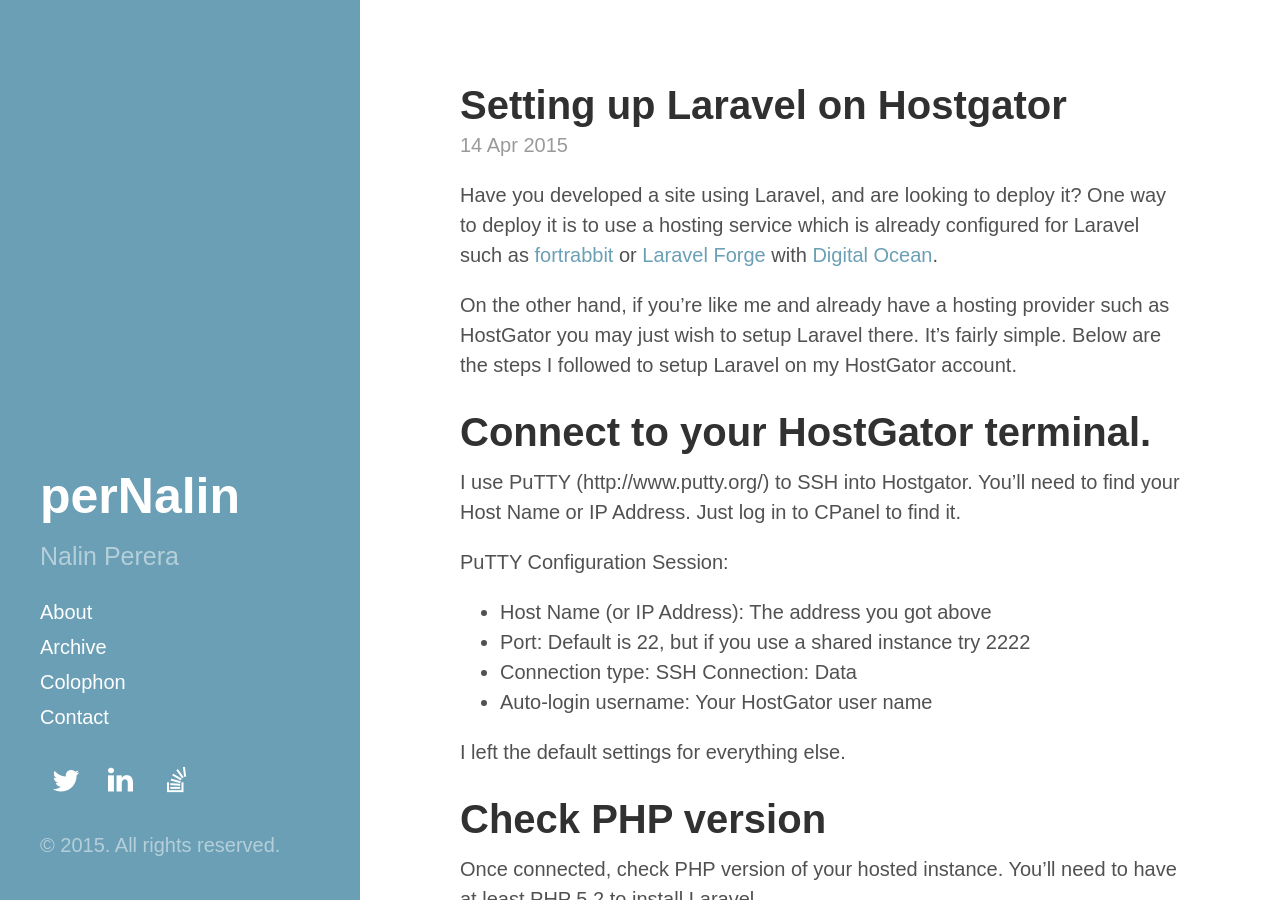
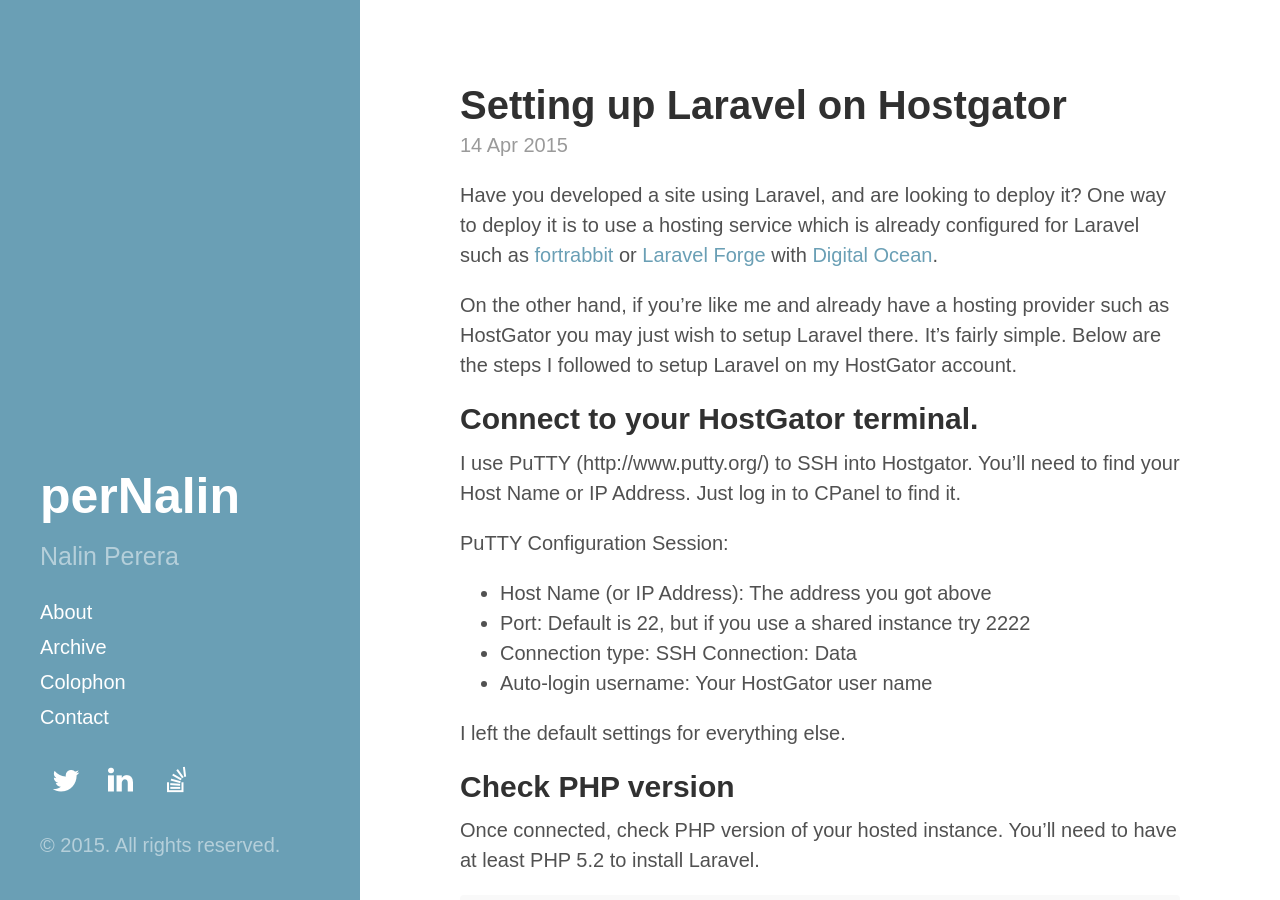
Before and after one commit to pernalin/pernalin.github.io, a Jekyll site: the page built from _posts/2015-04-14-laravel-on-hostgator.md, in a window 1280 px wide and 900 px high. Built offline with Jekyll 4.4.1, drawn with Linux system fonts in a browser that asks for light colours; nearby versions of some CDN libraries; Markdown is read by kramdown in place of the engine named in the settings; comment, search, counter and statistics services are not loaded.

Commit message:
2nd level headers

````diff
--- a/_posts/2015-04-14-laravel-on-hostgator.md
+++ b/_posts/2015-04-14-laravel-on-hostgator.md
@@ -10,7 +10,7 @@ On the other hand, if you're like me and already have a hosting provider such as
 Laravel there. It's fairly simple. Below are the steps I followed to setup Laravel on my HostGator
 account.
 
-# Connect to your HostGator terminal.
+## Connect to your HostGator terminal.
 I use PuTTY (http://www.putty.org/) to SSH into Hostgator. You'll need to find your Host
 Name or IP Address. Just log in to CPanel to find it.
 
@@ -24,7 +24,7 @@ Connection: Data
 
 I left the default settings for everything else.
 
-# Check PHP version
+## Check PHP version
 
 Once connected, check PHP version of your hosted instance. You'll need to have at least PHP 5.2 to install Laravel.
 ```
@@ -32,13 +32,13 @@ Once connected, check PHP version of your hosted instance. You'll need to have a
 username@domain [~]# php -v
 ```
 
-# Install Composer
+## Install Composer
 ```
 #!cmd
 username@domain [~]# curl -sS https://getcomposer.org/installer | php
 ```
 
-# Install Laravel
+## Install Laravel
 Install the right version of Laravel on your Host. If you don't know which version you have in Dev, use php artisan
 --version to find find out.
 
@@ -51,7 +51,7 @@ username@domain [~]# composer create-project laravel/laravel=4.2 --prefer-dist
 ```
 
 
-# To remove a Laravel installation simply delete the Laravel folder
+## To remove a Laravel installation simply delete the Laravel folder
 ```
 #!cmd
 pernalin@diff-y.com [~]# rm -r laravel
````
